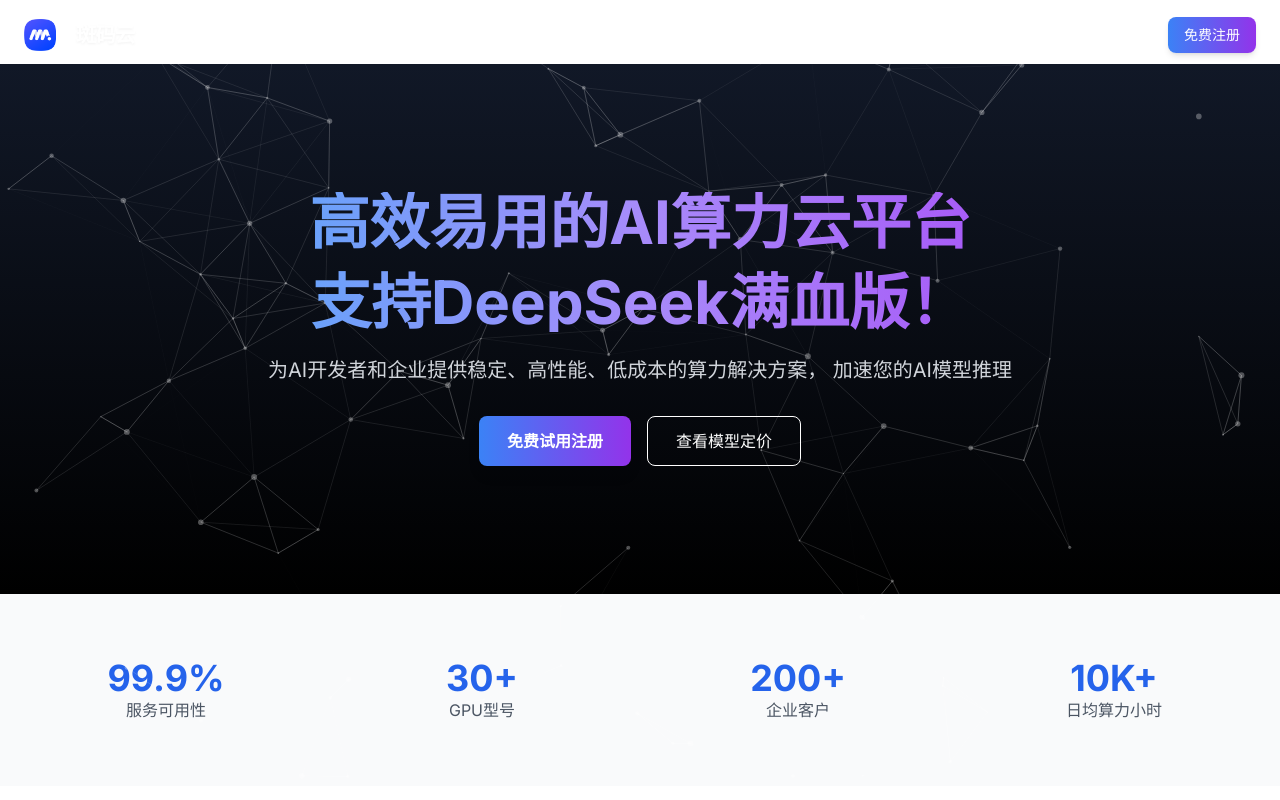
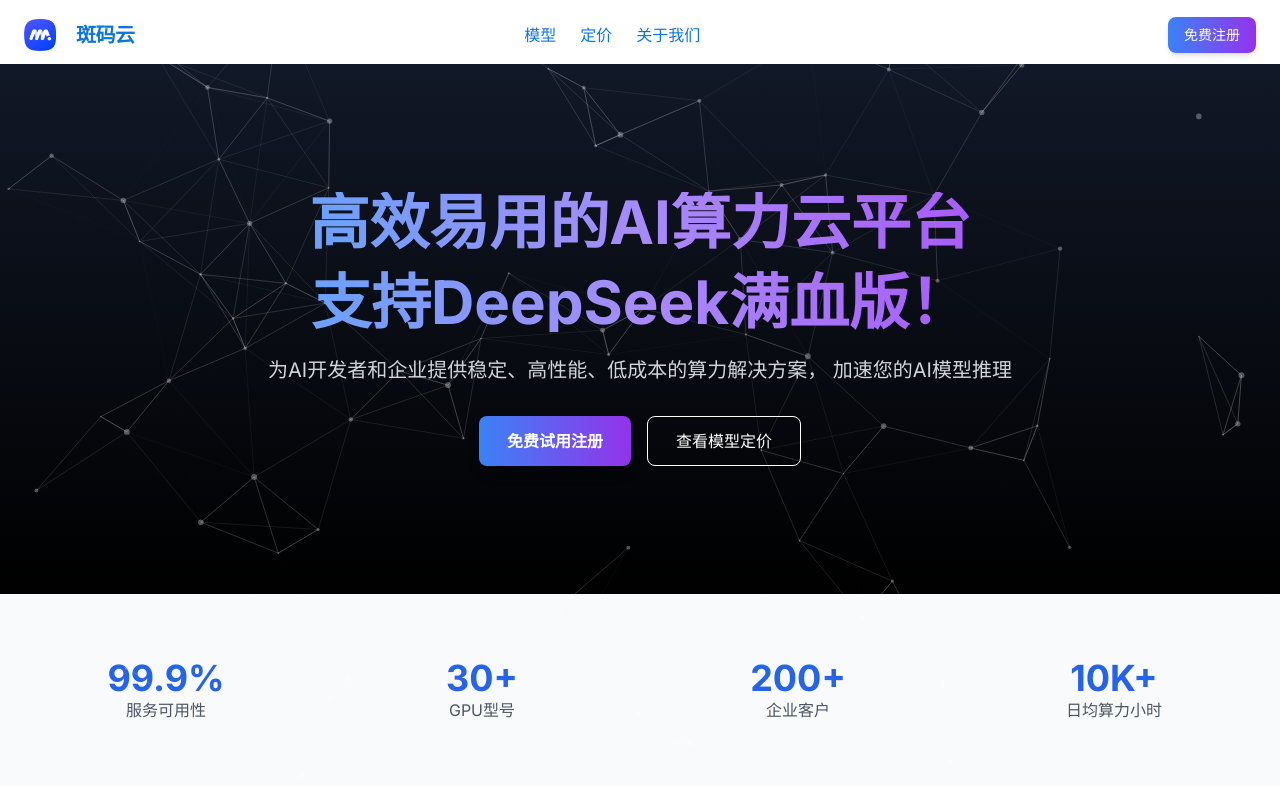
Before and after one commit to hehan-wang/banma, a Next.js app: page / in a window 1280 px wide. Shown: the top 800 px of the page. Built offline with nearby package versions, Linux system fonts and the light colour scheme.

Commit message:
chore: simplify Header component styles and update link classes for improved consistency

```diff
--- a/components/layout/Header.tsx
+++ b/components/layout/Header.tsx
@@ -47,12 +47,7 @@
                 priority
               />
             </div>
-            <span className={cn(
-              "ml-1 text-xl font-semibold tracking-tight",
-              isScrolled
-                ? "text-primary-700 bg-gradient-to-r from-primary-600 to-primary-800 bg-clip-text text-transparent"
-                : "text-white drop-shadow-sm"
-            )}>
+            <span className="ml-1 text-xl font-semibold tracking-tight text-primary-600">
               斑码云
             </span>
           </Link>
@@ -63,10 +58,7 @@
               <Link
                 key={link.name}
                 href={link.href}
-                className={cn(
-                  'font-medium transition-colors duration-200',
-                  isScrolled ? 'text-gray-700 hover:text-primary-600' : 'text-white hover:text-primary-200'
-                )}
+                className="font-medium transition-colors duration-200 text-primary-600 hover:text-primary-700"
               >
                 {link.name}
               </Link>
```
